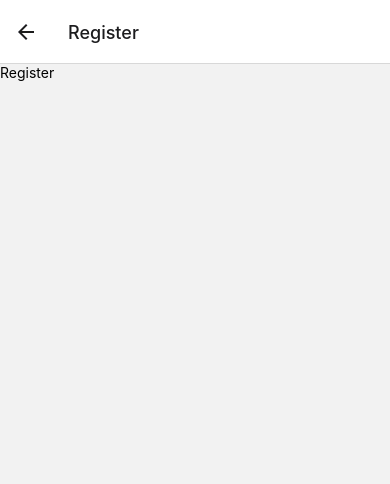
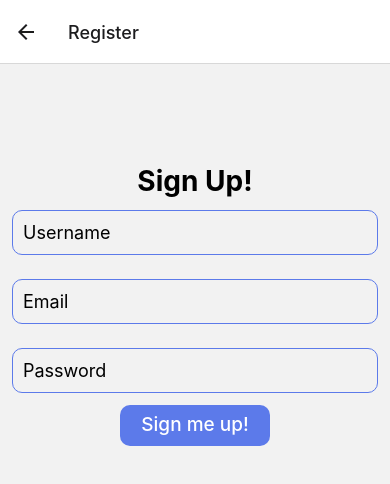
Before and after one commit to tusharb05/r-native-todo-client, a React Native app: screen /Register in a window 390 px wide. Shown: the top 484 px of the page. Built offline with nearby package versions, Linux system fonts and the light colour scheme.

Commit message:
login and register

```diff
--- a/package.json
+++ b/package.json
@@ -12,6 +12,7 @@
     "@react-navigation/native-stack": "^6.2.2",
     "expo": "~42.0.1",
     "expo-status-bar": "~1.0.4",
+    "formik": "^2.2.9",
     "react": "16.13.1",
     "react-dom": "16.13.1",
     "react-native": "https://github.com/expo/react-native/archive/sdk-42.0.0.tar.gz",
--- a/screens/HomeScreen.js
+++ b/screens/HomeScreen.js
@@ -1,10 +1,11 @@
-import React from "react";
+import React, { useContext } from "react";
 import { TouchableOpacity, StyleSheet, Text, View } from "react-native";
-import Register from "./Register";
-import Login from "./Login";
+import { AuthContext } from "../App";
 
 export default function HomeScreen({ route, navigation }) {
-  if (true) {
+  const { loggedIn, loginDetails } = useContext(AuthContext);
+  console.log(loginDetails);
+  if (!loggedIn) {
     //condition if no stored details
     return (
       <View style={styles.container}>
@@ -12,14 +13,8 @@ export default function HomeScreen({ route, navigation }) {
           You are not logged in!
         </Text>
         <TouchableOpacity
-          style={{
-            backgroundColor: "#f194ff",
-            paddingHorizontal: 17,
-            paddingVertical: 5,
-            paddingBottom: 7,
-            borderRadius: 10,
-            marginVertical: 15,
-          }}
+          style={styles.btn1}
+          onPress={() => navigation.navigate("Register")}
         >
           <Text style={{ color: "white", fontSize: 25 }}>Sign up</Text>
         </TouchableOpacity>
@@ -27,33 +22,27 @@ export default function HomeScreen({ route, navigation }) {
         <Text style={{ fontSize: 20, marginBottom: 15 }}>OR</Text>
 
         <TouchableOpacity
-          style={{
-            backgroundColor: "#FF5C58",
-            paddingHorizontal: 18,
-            paddingVertical: 5,
-            paddingBottom: 7,
-            borderRadius: 10,
-          }}
+          style={styles.btn2}
+          onPress={() => navigation.navigate("Login")}
         >
           <Text style={{ fontSize: 25, color: "#fff" }}>Sign in</Text>
         </TouchableOpacity>
-        {/* <View style={{ paddingVertical: 20 }}>
-          <Button
-            title="register"
-            onPress={() => navigation.navigate("Register")}
-            color="#f194ff"
-          />
-        </View>
-        <Button
-          title="sign in"
-          onPress={() => navigation.navigate("Login")}
-          color="#FF5C58"
-        /> */}
+      </View>
+    );
+  } else {
+    return (
+      <View style={mainStyles.container}>
+        <Text>Logged in!</Text>
       </View>
     );
   }
 }
-
+const mainStyles = StyleSheet.create({
+  container: {
+    flex: 1,
+    backgroundColor: "#f194ff",
+  },
+});
 const styles = StyleSheet.create({
   container: {
     flex: 1,
@@ -61,6 +50,21 @@ const styles = StyleSheet.create({
     alignItems: "center",
     marginTop: 100,
     // justifyContent: "center",
+  },
+  btn1: {
+    backgroundColor: "#f194ff",
+    paddingHorizontal: 17,
+    paddingVertical: 5,
+    paddingBottom: 7,
+    borderRadius: 10,
+    marginVertical: 15,
+  },
+  btn2: {
+    backgroundColor: "#FF5C58",
+    paddingHorizontal: 18,
+    paddingVertical: 5,
+    paddingBottom: 7,
+    borderRadius: 10,
   },
 });
 // export default function HomeScreen({ route, navigation }) {
--- a/screens/Login.js
+++ b/screens/Login.js
@@ -1,12 +1,106 @@
-import React from "react";
-import { StyleSheet, Text, View } from "react-native";
+import { NavigationContainer } from "@react-navigation/native";
+import React, { useState, useContext } from "react";
+import {
+  StyleSheet,
+  Text,
+  View,
+  TextInput,
+  TouchableOpacity,
+} from "react-native";
+import { AuthContext } from "../App";
 
-export default function Login() {
+export default function Login({ navigation }) {
+  const [username, setUsername] = useState("");
+  const [email, setEmail] = useState("");
+  const [password, setPassword] = useState("");
+
+  const { setLoginDetails, setLoggedIn } = useContext(AuthContext);
+
+  const handleSubmit = () => {
+    if (username !== "" && email !== "" && password !== "") {
+      fetch("http://localhost:5000/api/user/login", {
+        method: "POST",
+        body: JSON.stringify({
+          username,
+          email,
+          password,
+        }),
+        headers: {
+          "Content-type": "application/json",
+        },
+      })
+        .then((res) => res.json())
+        .then((data) => {
+          if (data.status === "logged in") {
+            console.log(data);
+            let { username, email, password, _id } = data;
+            setLoginDetails({ username, email, password, _id });
+            setUsername("");
+            setEmail("");
+            setPassword("");
+            setLoggedIn(true);
+            navigation.navigate("Home");
+          } else {
+            alert("Failure! Please try again later");
+          }
+        });
+    }
+  };
+
   return (
-    <View>
-      <Text>Login</Text>
+    <View style={{ marginTop: 100 }}>
+      {/* <Text>{username}</Text> */}
+      <Text style={styles.heading}>Log in!</Text>
+      <TextInput
+        style={styles.input}
+        value={username}
+        onChangeText={(val) => setUsername(val)}
+        placeholder="Username"
+      />
+      <TextInput
+        style={styles.input}
+        value={email}
+        onChangeText={(val) => setEmail(val)}
+        placeholder="Email"
+      />
+      <TextInput
+        style={styles.input}
+        value={password}
+        onChangeText={(val) => setPassword(val)}
+        placeholder="Password"
+      />
+      <TouchableOpacity style={styles.btn} onPress={handleSubmit}>
+        <Text style={{ fontSize: 19, fontWeight: "550", color: "#fff" }}>
+          Log me in!
+        </Text>
+      </TouchableOpacity>
     </View>
   );
 }
 
-const styles = StyleSheet.create({});
+const styles = StyleSheet.create({
+  input: {
+    height: 45,
+    margin: 12,
+    borderWidth: 1,
+    borderColor: "#5C7AEA",
+    paddingLeft: 10,
+    borderRadius: 10,
+    fontSize: 18,
+  },
+  heading: {
+    fontSize: 28,
+    fontWeight: "650",
+    marginHorizontal: "auto",
+  },
+  btn: {
+    backgroundColor: "#5C7AEA",
+    width: 150,
+    marginHorizontal: "auto",
+    flexDirection: "row",
+    justifyContent: "center",
+    paddingTop: 8,
+    paddingBottom: 10,
+    borderRadius: 10,
+  },
+});
--- a/screens/Register.js
+++ b/screens/Register.js
@@ -1,16 +1,107 @@
-import React from "react";
-import { StyleSheet, Text, View, Button } from "react-native";
+import React, { useState, useContext } from "react";
+import {
+  StyleSheet,
+  Text,
+  View,
+  TouchableOpacity,
+  TextInput,
+} from "react-native";
+import { AuthContext } from "../App";
+// import { Formik } from "formik";
 
-const styles = StyleSheet.create({});
+export default function Register({ navigation }) {
+  const [username, setUsername] = useState("");
+  const [email, setEmail] = useState("");
+  const [password, setPassword] = useState("");
 
-export default function Register() {
+  const { setLoginDetails } = useContext(AuthContext);
+
+  const handleSubmit = () => {
+    if (username !== "" && email !== "" && password !== "") {
+      fetch("http://localhost:5000/api/user/register", {
+        method: "POST",
+        body: JSON.stringify({
+          username,
+          email,
+          password,
+        }),
+        headers: {
+          "Content-type": "application/json",
+        },
+      })
+        .then((res) => res.json())
+        .then((data) => {
+          if (data.status === "successfully registered") {
+            // let { username, email, password, _id } = data;
+            // setLoginDetails({ username, email, password, _id });
+            setUsername("");
+            setEmail("");
+            setPassword("");
+            navigation.navigate("Login");
+          } else {
+            alert("Failure! Please try again later");
+          }
+        });
+    }
+  };
+
   return (
-    <View>
-      <Text>Register</Text>
+    <View style={{ marginTop: 100 }}>
+      {/* <Text>{username}</Text> */}
+      <Text style={styles.heading}>Sign Up!</Text>
+      <TextInput
+        style={styles.input}
+        value={username}
+        onChangeText={(val) => setUsername(val)}
+        placeholder="Username"
+      />
+      <TextInput
+        style={styles.input}
+        value={email}
+        onChangeText={(val) => setEmail(val)}
+        placeholder="Email"
+      />
+      <TextInput
+        style={styles.input}
+        value={password}
+        onChangeText={(val) => setPassword(val)}
+        placeholder="Password"
+      />
+      <TouchableOpacity style={styles.btn} onPress={handleSubmit}>
+        <Text style={{ fontSize: 19, fontWeight: "550", color: "#fff" }}>
+          Sign me up!
+        </Text>
+      </TouchableOpacity>
     </View>
   );
 }
 
+const styles = StyleSheet.create({
+  input: {
+    height: 45,
+    margin: 12,
+    borderWidth: 1,
+    borderColor: "#5C7AEA",
+    paddingLeft: 10,
+    borderRadius: 10,
+    fontSize: 18,
+  },
+  heading: {
+    fontSize: 28,
+    fontWeight: "650",
+    marginHorizontal: "auto",
+  },
+  btn: {
+    backgroundColor: "#5C7AEA",
+    width: 150,
+    marginHorizontal: "auto",
+    flexDirection: "row",
+    justifyContent: "center",
+    paddingTop: 8,
+    paddingBottom: 10,
+    borderRadius: 10,
+  },
+});
 // export default function Register({ route, navigation }) {
 //   console.log(route);
 //   const { text } = route.params;
```
Also changed, not shown: 1 other file (tests, documents, lock files or other folders).
